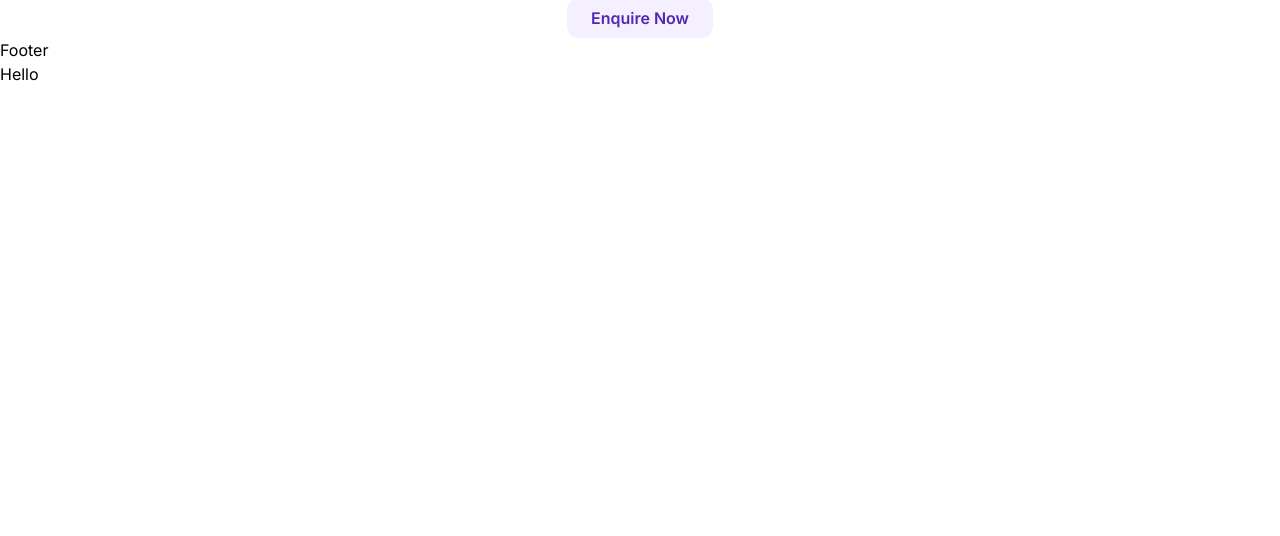
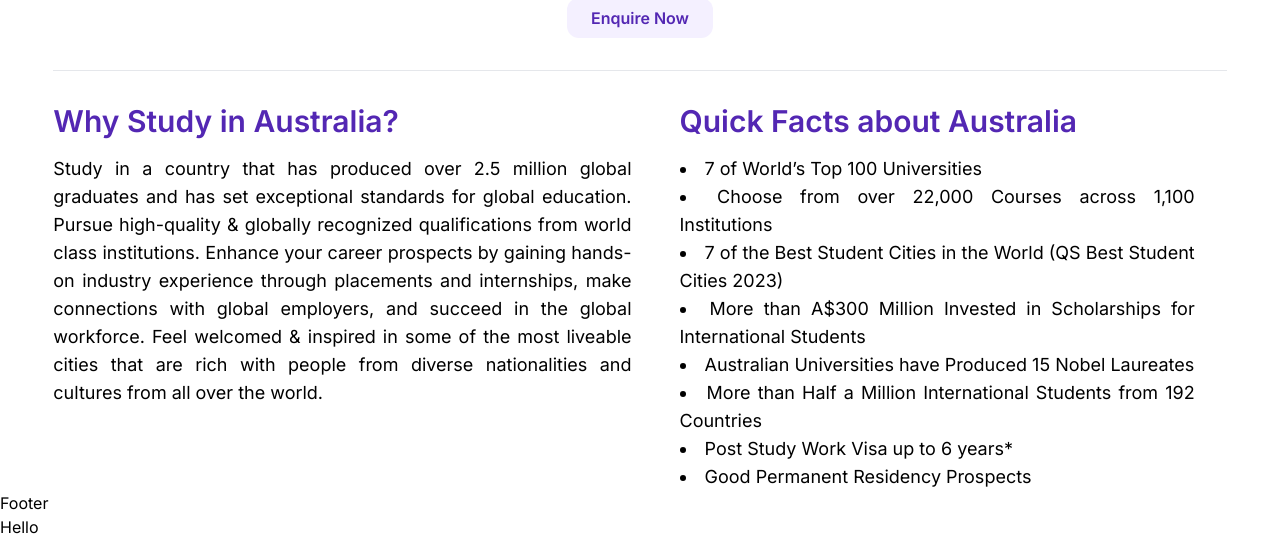
Before and after one commit to DarkPhoenix2704/yflyintl, a Next.js app: page /country/australia in a window 1280 px wide. Shown: the part 805-1341 px from the top of the page. Before the commit the page ends 891 px from the top, so only its background shows below. Built offline with nearby package versions, Linux system fonts and the light colour scheme.

Commit message:
fix: features

```diff
--- a/data/destinations.ts
+++ b/data/destinations.ts
@@ -6,6 +6,17 @@
     path: "/country/usa",
     description:
       "The United States of America has been a global leader in the field of education and boasts of a lion’s share of top ranked universities according to all major international rankings. Few countries offer as many high ranked universities and noble laureate academia, as USA does.",
+    why: "Study in one of the most prestigious higher education systems globally and access some high-end technology and cutting-edge research for an immersive, engaging & collaborative study experience. Choose from an extensive range of schools, numerous study disciplines and niche qualifications that are difficult to find by in other parts of the world and experience a uniquely flexible education system allowing you to apply to a variety of programs suiting your academic & career goals. Graduate with a truly global outlook and real-world skills for the future.      ",
+    facts: [
+      "USA hosts more than a million international students",
+      "Over 25% of world’s top 100 universities are in the USA",
+      "Post-study stay back visas (OPT) up to 3 years for STEM programs",
+      "Internships (CPT) up to 12 months while studying",
+      "Merit Based & Need Based Scholarships",
+      "Over 4500 accredited universities & institutions to choose from",
+      "12 of the best student cities in the world (QS Best Student Cities 2023)",
+      "Opportunities for Research, Teaching & Graduate Assistantships",
+    ],
   },
   {
     slug: "canada",
@@ -14,6 +25,14 @@
     path: "/country/canada",
     description:
       "A country that offers a truly dynamic education system with some of the world’s best universities, a high standard of living & a promising future, Canada is undoubtedly amongst the most popular and ideal study destinations in the world.    ",
+    why: "Study in a country that has tripled its international student population over the past decade, thanks to its globally recognized universities offering a world class education, highly practical programs with hands-on learning and some of the most affordable tuition fees among English-speaking countries. Enjoy top quality life in the ‘most liveable cities’ of Vancouver and Toronto and advance your career in one of the very resource rich, industrialized and stable economies.    ",
+    facts: [
+      "Among the Safest Countries Globally",
+      "Hands-on learning",
+      "Paid Internships Available",
+      "Post Study Work Visa up to 3 Years",
+      "Excellent Immigration Opportunities",
+    ],
   },
   {
     slug: "uk",
@@ -22,6 +41,17 @@
     path: "/country/uk",
     description:
       "With an academic reputation built on centuries old heritage, The UK is home to some of the world’s oldest universities that consistently rank among the highest in the world. Universities in UK have a rich legacy of welcoming international students for centuries and are known to offer an unforgettable student experience as they know the needs and aspirations of their students very well.    ",
+    why: "Learn from some of the world's best academics and experts in some of world’s most prestigious universities and benefit from their exceptional academic support. Study alongside some of the finest and brilliant minds and hone your skills using state-of-the-art technology. Avail placements, internships and volunteering positions that are your right fit through strong industry links of UK universities and apply your knowledge and skills in a real-world professional environment. Graduate with skills and expertise that are in high demand around the world and get hired by your dream employers.    ",
+    facts: [
+      "The UK undertakes 5% of the world’s scientific research and produces 14% of the world’s most frequently cited papers",
+      "UK welcomes over 400,000 students every year",
+      "Post study work visa of 2 years",
+      "12 of world’s top 100 universities are in The UK (QS World Rankings 2023)",
+      "14 of the best student cities in the world are in The UK (QS Best Student Cities 2023)",
+      "UK offers 131 universities of international repute to study from",
+      "Admission without IELTS possible",
+      "Masters courses with 1 year work placements are available",
+    ],
   },
   {
     slug: "ireland",
@@ -30,6 +60,17 @@
     path: "/country/ireland",
     description:
       "Ireland is a country that is known for its rich culture, heritage and history. It is also known for its high quality of education and is home to some of the best universities in the world.",
+    why: "Home to 9 of 10 global ICT companies, 8 of the 10 global pharmaceutical companies, a global financial services powerhouse and a centre of international banking excellence, Ireland is the European hub to over 1,000 leading multinational corporations across multiple sectors. Potential career opportunities in a host of global giants including Microsoft, Google, PayPal, Apple, Twitter, Microsoft, LinkedIn, Pfizer, GSK and Genzyme make studying in Ireland a very lucrative opportunity. High academic standards of Irish universities are enabling their graduates to make an impact on academia, research and the global business world.  ",
+    facts: [
+      "Europe’s fastest growing economy",
+      "Ranked #10 Globally for High-Quality Scientific Research",
+      "Post Study Work Visa up to 2 Years",
+      "All Universities Globally Ranked among top 5%",
+      "Ranked as the 13th most peaceful place on Earth",
+      "Qualifications quality assured by Quality & Qualifications Ireland, an Irish State Agency",
+      "Among the top 20 education systems worldwide",
+      "Ireland is ranked 11th in the 2018 Global Innovation Index",
+    ],
   },
   {
     slug: "newzealand",
@@ -38,6 +79,17 @@
     path: "/country/newzealand",
     description:
       "New Zealand offers world class education system, qualifications that are valued globally, an unmatchable lifestyle and friendly & welcoming natives. This island country has abundant natural beauty, breathtaking landscapes and picturesque coastlines that make studying in New Zealand an adventurous experience.    ",
+    why: "Study in a high-quality education system closely monitored and regulated by the NZ government. Experience practical teaching style and hands-on learning to inculcate real-world skills that will open doors of global opportunities. Gain impeccable English language abilities to be effective in multicultural and challenging work environments. Stay ahead in the competition with NZ qualifications that are highly sought after in the international job market.   ",
+    facts: [
+      "New Zealand universities are ranked in the top 3% in the world",
+      "Only country in the world to have all its universities in the global top 500",
+      "Over 20,000 international students from 160 countries",
+      "8 state-funded universities, 16 Institutes of Technology and Polytechnics (ITPs) & 550 Private Training Establishments (PTEs)",
+      "Post-study work visa up to three years and good permanent residency prospects",
+      "Ranked as the top English-speaking country at preparing students for the future (The Economist Intelligence Unit in 2019)",
+      "A member of the Lisbon Qualification Recognition Convention – NZ qualifications are recognised in over 50 countries",
+      "Lower tuition fee with plenty of scholarships on offer",
+    ],
   },
   {
     slug: "australia",
@@ -46,5 +98,16 @@
     path: "/country/australia",
     description:
       "A network of world leading universities, outstanding learning & research facilities, inspiring lectures from brilliant instructors & unparalleled academic excellence, Australian education system offers them all with an exceptional student experience & qualifications that are valued world over.    ",
+    why: "Study in a country that has produced over 2.5 million global graduates and has set exceptional standards for global education. Pursue high-quality & globally recognized qualifications from world class institutions. Enhance your career prospects by gaining hands-on industry experience through placements and internships, make connections with global employers, and succeed in the global workforce. Feel welcomed & inspired in some of the most liveable cities that are rich with people from diverse nationalities and cultures from all over the world.    ",
+    facts: [
+      "7 of World’s Top 100 Universities",
+      "Choose from over 22,000 Courses across 1,100 Institutions",
+      "7 of the Best Student Cities in the World (QS Best Student Cities 2023)",
+      "More than A$300 Million Invested in Scholarships for International Students",
+      "Australian Universities have Produced 15 Nobel Laureates",
+      "More than Half a Million International Students from 192 Countries",
+      "Post Study Work Visa up to 6 years*",
+      "Good Permanent Residency Prospects",
+    ],
   },
 ];
--- a/pages/country/[slug].tsx
+++ b/pages/country/[slug].tsx
@@ -7,6 +7,8 @@
   slug,
   name,
   description,
+  why,
+  facts,
 }: (typeof destinations)[0]) => {
   return (
     <div className="flex justify-center items-center flex-col">
@@ -47,6 +49,27 @@
           Enquire Now
         </Link>
       </button>
+      <hr className="w-11/12 my-8" />
+      <div className="w-11/12 flex flex-col gap-4 lg:flex-row">
+        <div className="flex flex-col lg:w-1/2">
+          <h1 className="text-3xl font-semibold text-[#5327b3]">
+            Why Study in {name}?
+          </h1>
+          <p className="text-lg mt-4 text-justify">{why}</p>
+        </div>
+        <div className="flex flex-col lg:w-1/2 lg:px-8">
+          <h1 className="text-3xl font-semibold text-[#5327b3]">
+            Quick Facts about {name}
+          </h1>
+          <ul className="list-disc list-inside mt-4">
+            {facts.map((fact) => (
+              <li key={fact} className="text-justify text-lg">
+                {fact}
+              </li>
+            ))}
+          </ul>
+        </div>
+      </div>
     </div>
   );
 };
@@ -75,6 +98,8 @@
       slug: destination?.slug,
       name: destination?.name,
       description: destination?.description,
+      why: destination?.why,
+      facts: destination?.facts,
     },
   };
 };
```
